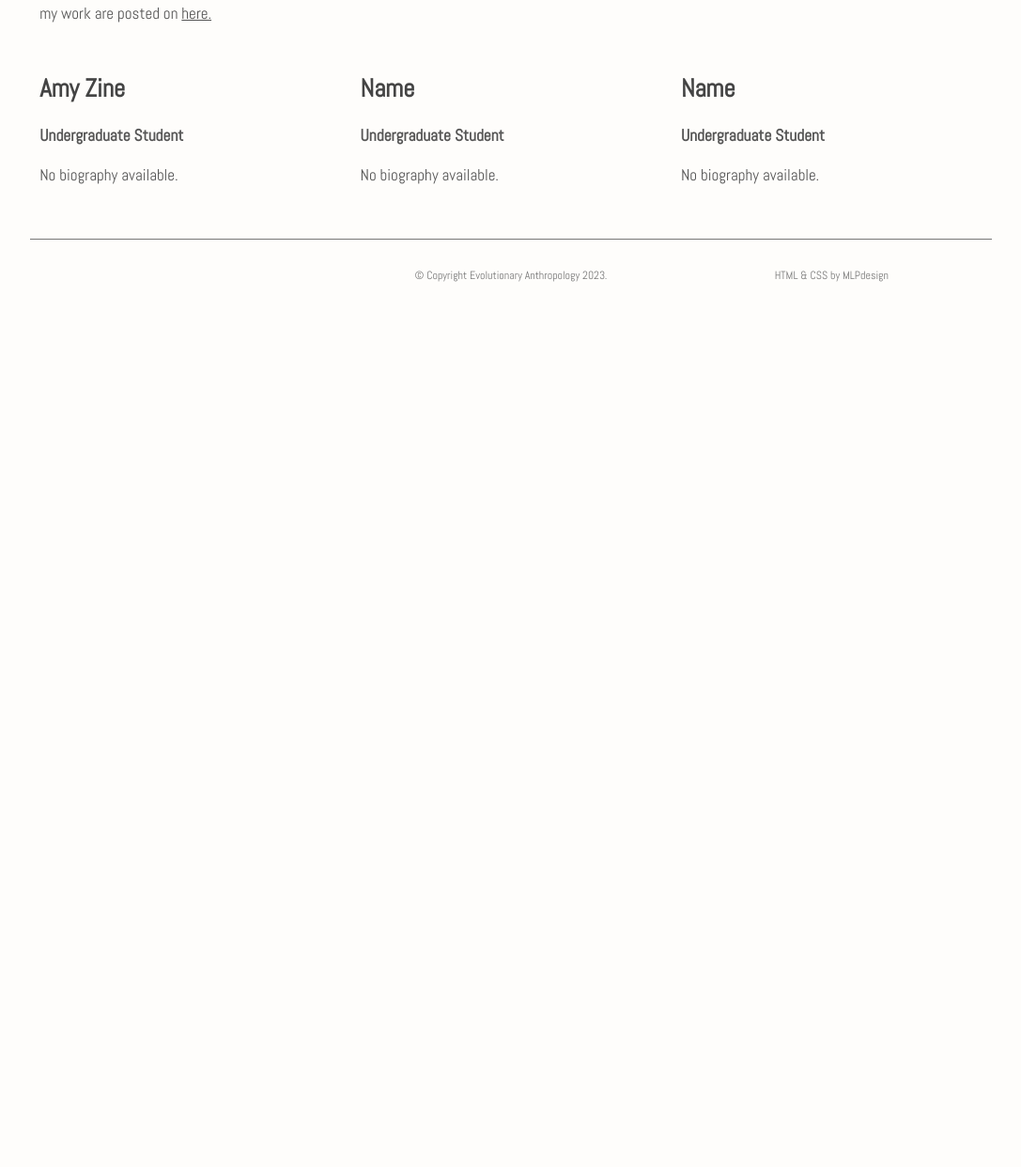
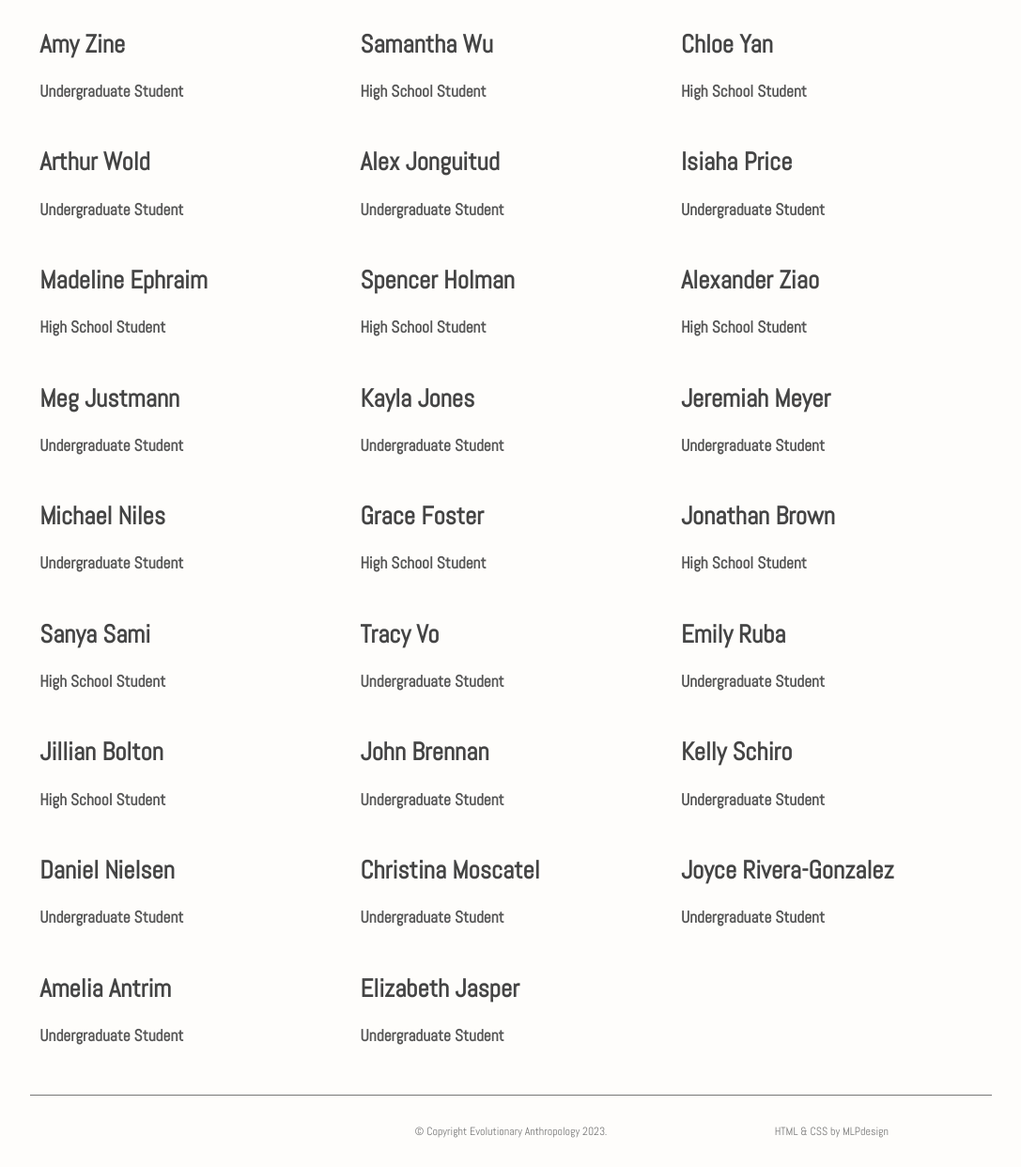
Before and after one commit to evolutionaryanthropologylab/evolutionaryanthropologylab.github.io, a plain HTML site: page members.html in a window 1280 px wide. Shown: the part 3287-4529 px from the top of the page at 94% size, without its empty margins (96-1183 px from the left). Before the commit the page ends 3618 px from the top, so only its background shows below. Drawn offline with Linux system fonts and the light colour scheme.

Commit message:
adding in some bio and adjusting membership

```diff
--- a/members.html
+++ b/members.html
@@ -117,7 +117,6 @@
 <div class="col">
 <h2>Joshua McKinney, MA</h2>
 <h3>MA Student</h3>
-<p>No biography available.</p>
 </div>
 <div class="col">
 </div>
@@ -154,7 +153,6 @@ are posted on <a href="https://thomaskaldahl.com" target="_blank">here.</a></p>
 <div class="col">
 <h2>Prithivi Geetha Krishnamoorthy</h2>
 <h3>Undergraduate Student</h3>
-<p>No biography available.</p>
 </div>
 </div>
 
@@ -162,19 +160,136 @@ are posted on <a href="https://thomaskaldahl.com" target="_blank">here.</a></p>
 <div class="col">
 <h2>Amy Zine</h2>
 <h3>Undergraduate Student</h3>
-<p>No biography available.</p>
 </div>
 <div class="col">
-<h2>Name</h2>
-<h3>Undergraduate Student</h3>
-<p>No biography available.</p>
+<h2>Samantha Wu</h2>
+<h3>High School Student</h3>
 </div>
 <div class="col">
-<h2>Name</h2>
-<h3>Undergraduate Student</h3>
-<p>No biography available.</p>
+<h2>Chloe Yan</h2>
+<h3>High School Student</h3>
 </div>
 </div>
+
+<div class="pageitem">
+<div class="col">
+<h2>Arthur Wold</h2>
+<h3>Undergraduate Student</h3>
+</div>
+<div class="col">
+<h2>Alex Jonguitud</h2>
+<h3>Undergraduate Student</h3>
+</div>
+<div class="col">
+<h2>Isiaha Price</h2>
+<h3>Undergraduate Student</h3>
+</div>
+</div>
+
+<div class="pageitem">
+<div class="col">
+<h2>Madeline Ephraim</h2>
+<h3>High School Student</h3>
+</div>
+<div class="col">
+<h2>Spencer Holman</h2>
+<h3>High School Student</h3>
+</div>
+<div class="col">
+<h2>Alexander Ziao</h2>
+<h3>High School Student</h3>
+</div>
+</div>
+
+<div class="pageitem">
+<div class="col">
+<h2>Meg Justmann</h2>
+<h3>Undergraduate Student</h3>
+</div>
+<div class="col">
+<h2>Kayla Jones</h2>
+<h3>Undergraduate Student</h3>
+</div>
+<div class="col">
+<h2>Jeremiah Meyer</h2>
+<h3>Undergraduate Student</h3>
+</div>
+</div>
+
+<div class="pageitem">
+<div class="col">
+<h2>Michael Niles</h2>
+<h3>Undergraduate Student</h3>
+</div>
+<div class="col">
+<h2>Grace Foster</h2>
+<h3>High School Student</h3>
+</div>
+<div class="col">
+<h2>Jonathan Brown</h2>
+<h3>High School Student</h3>
+</div>
+</div>
+
+<div class="pageitem">
+<div class="col">
+<h2>Sanya Sami</h2>
+<h3>High School Student</h3>
+</div>
+<div class="col">
+<h2>Tracy Vo</h2>
+<h3>Undergraduate Student</h3>
+</div>
+<div class="col">
+<h2>Emily Ruba</h2>
+<h3>Undergraduate Student</h3>
+</div>
+</div>
+
+<div class="pageitem">
+<div class="col">
+<h2>Jillian Bolton</h2>
+<h3>High School Student</h3>
+</div>
+<div class="col">
+<h2>John Brennan</h2>
+<h3>Undergraduate Student</h3>
+</div>
+<div class="col">
+<h2>Kelly Schiro</h2>
+<h3>Undergraduate Student</h3>
+</div>
+</div>
+
+<div class="pageitem">
+<div class="col">
+<h2>Daniel Nielsen</h2>
+<h3>Undergraduate Student</h3>
+</div>
+<div class="col">
+<h2>Christina Moscatel</h2>
+<h3>Undergraduate Student</h3>
+</div>
+<div class="col">
+<h2>Joyce Rivera-Gonzalez</h2>
+<h3>Undergraduate Student</h3>
+</div>
+</div>
+
+<div class="pageitem">
+<div class="col">
+<h2>Amelia Antrim</h2>
+<h3>Undergraduate Student</h3>
+</div>
+<div class="col">
+<h2>Elizabeth Jasper</h2>
+<h3>Undergraduate Student</h3>
+</div>
+<div class="col">
+
+</div>
+</div>
+
 
 </div>
 <!-- STOP Undergraduate Biographies -->
--- a/slidy.css
+++ b/slidy.css
@@ -20,5 +20,11 @@ div#slider figure {
   animation: 20s slideshow infinite;
 }
 div#slider figure img {
-  filter: brightness(70%) saturate(50%) sepia(30%) opacity(0.7);
+  filter: blur(3px);
+  filter: grayscale(1);
+  filter: saturate(1.8);
 }
+
+#footer {
+  margin-top: -20px; /* Adjust this value to reduce space */
+}
```
Also changed, not shown: contact_us.html (+4 -4 lines), index.html (+2 -7 lines), opportunities.html (+4 -2 lines), research.html (+32 -10 lines).
